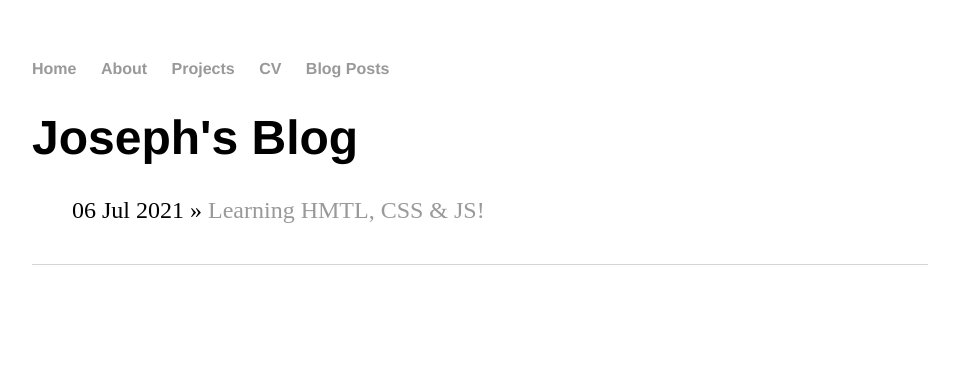
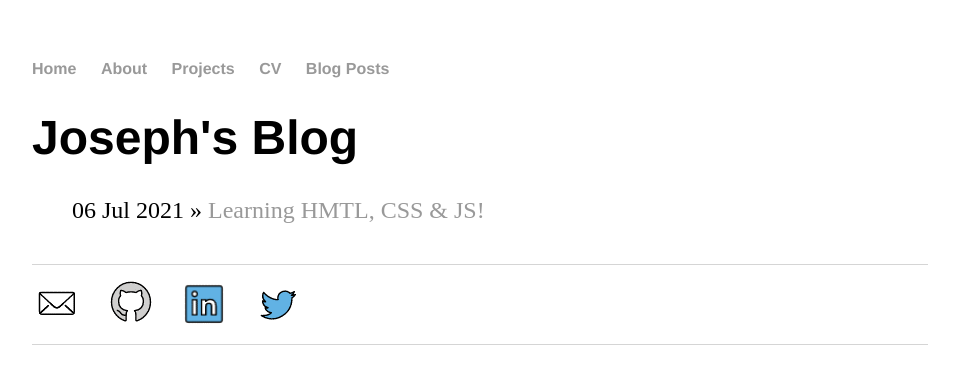
Before and after one commit to ColantonioLearn/ColantonioLearn.github.io, a Jekyll site: the page built from blog/index.html, in a window 1280 px wide. Shown: the top 384 px of the page, without its empty margins (160-1119 px from the left). Built offline with Jekyll 4.4.1, drawn with Linux system fonts in a browser that asks for light colours.

Commit message:
blog footer 1

```diff
--- a/blog/index.html
+++ b/blog/index.html
@@ -10,4 +10,20 @@ title: Joseph's Blog
 	    <li><span>{{ post.date | date_to_string }}</span> » <a href="{{ post.url }}" title="{{ post.title }}">{{ post.title }}</a></li>
 	  {% endfor %}
 	</ul>
+	<footer>
+			<ul>
+					<li><a href="mailto:colantoniojoseph@gmail.com">
+						<img src="/images/email.png" alt="email" width=50px class="no_hover">
+					</a></li>
+					<li><a href="https://github.com/ColantonioLearn", target="_blank">
+						<img src="/images/github.png" alt="github" width=50px class="no_hover">
+					</a></li>
+					<li><a href="https://www.linkedin.com/in/joseph-colantonio-63186692/", target="_blank">
+						<img src="/images/linkedin.png" alt="linkedIn" width=50px class="no_hover">
+					</a></li>
+					<li><a href="https://twitter.com/JosephCola2nd", target="_blank">
+						<img src="/images/twitter.png" alt="twitter" width=50px class="no_hover">
+					</a></li>
+		</ul>
+	</footer>
 </body>
```
